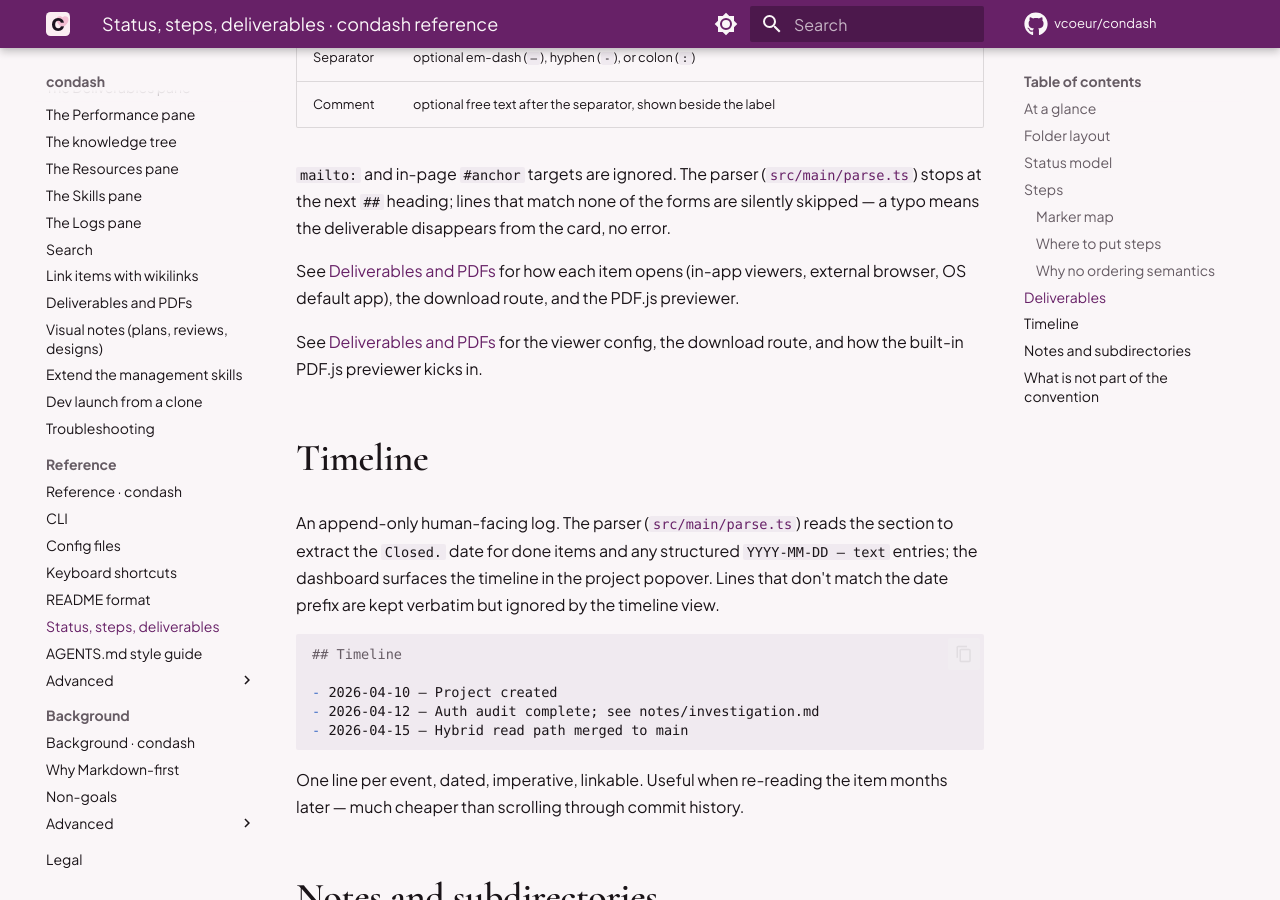
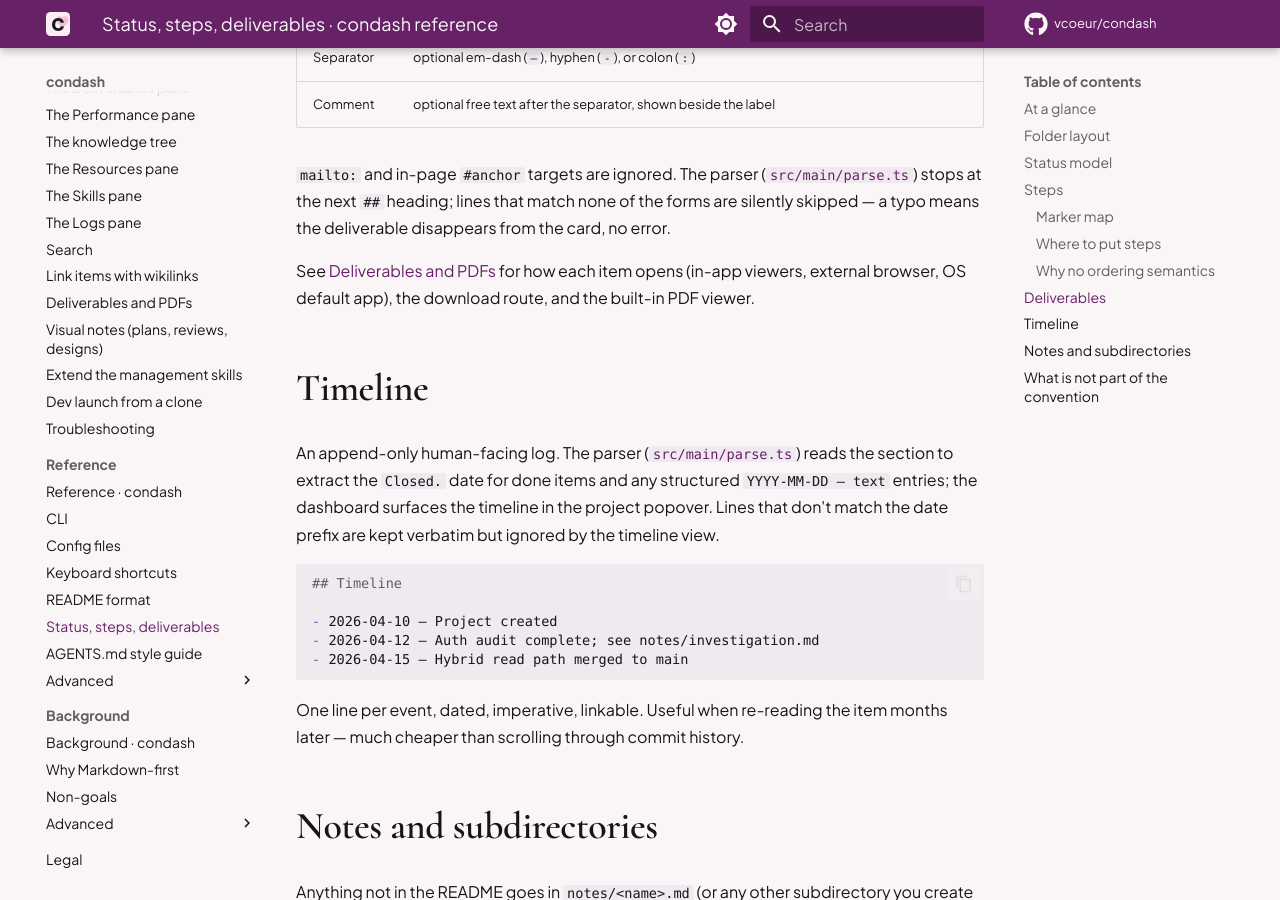
Before and after one commit to vcoeur/condash, an MkDocs documentation site: the page built from docs/reference/conception-convention.md, in a window 1280 px wide and 900 px high, scrolled down 4815 px. Built offline with MkDocs 1.6.1 and Material for MkDocs 9.7.7, drawn with Linux system fonts in a browser that asks for light colours; comment, search, counter and statistics services are not loaded.

Commit message:
docs: drop the duplicate deliverables link and the PDF.js claim
The deliverable section ended with two 'See Deliverables and PDFs'
lines (my earlier edit added one ahead of the original), and both
claimed a PDF.js previewer — the viewer is a webview + the browser's
built-in PDF engine.

```diff
--- a/docs/reference/conception-convention.md
+++ b/docs/reference/conception-convention.md
@@ -142,9 +142,7 @@ Each line is a markdown link or a wikilink, with an optional trailing comment:
 
 `mailto:` and in-page `#anchor` targets are ignored. The parser ([`src/main/parse.ts`](https://github.com/vcoeur/condash/blob/main/src/main/parse.ts)) stops at the next `##` heading; lines that match none of the forms are silently skipped — a typo means the deliverable disappears from the card, no error.
 
-See [Deliverables and PDFs](../guides/deliverables.md) for how each item opens (in-app viewers, external browser, OS default app), the download route, and the PDF.js previewer.
-
-See [Deliverables and PDFs](../guides/deliverables.md) for the viewer config, the download route, and how the built-in PDF.js previewer kicks in.
+See [Deliverables and PDFs](../guides/deliverables.md) for how each item opens (in-app viewers, external browser, OS default app), the download route, and the built-in PDF viewer.
 
 ## Timeline
 
```
